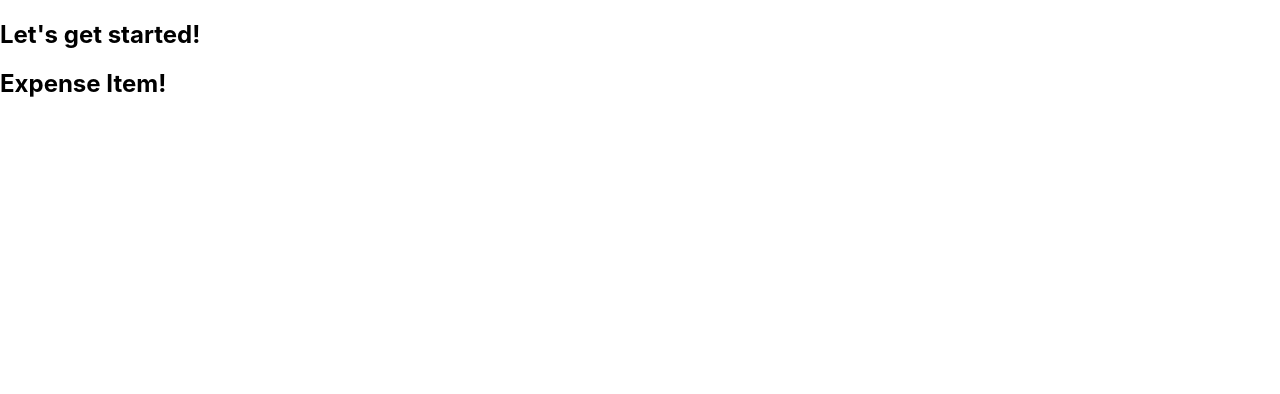
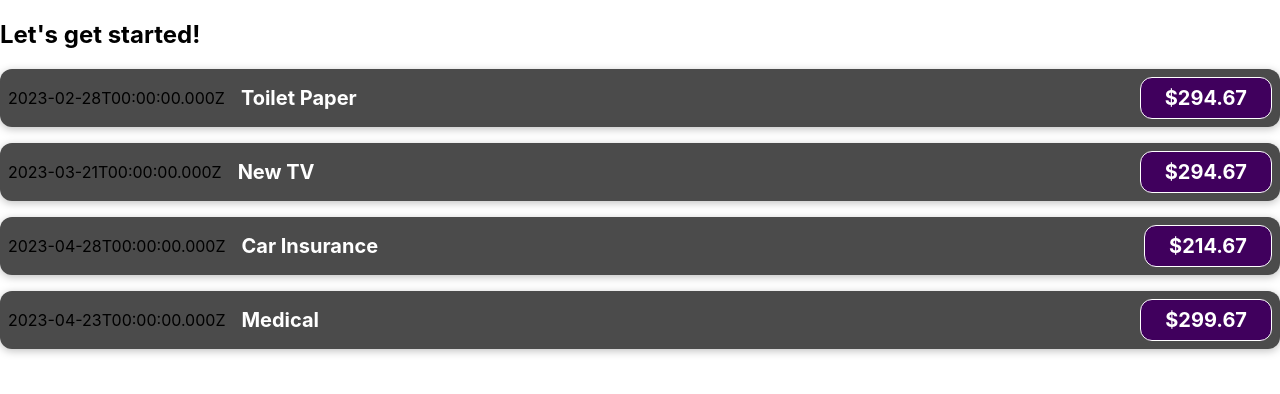
Before and after one commit to towficaziz/react-com-guide, a React (Create React App) app: page / in a window 1280 px wide. Shown: the top 394 px of the page. Built offline with nearby package versions, Linux system fonts and the light colour scheme.

Commit message:
Use of first props concept

```diff
--- a/src/App.js
+++ b/src/App.js
@@ -1,14 +1,59 @@
-import ExpenseItem from './components/ExpenseItem';
-import './App.css';
+import ExpenseItem from "./components/ExpenseItem";
+import "./App.css";
 
 function App() {
+  const expenses = [
+    {
+      id: "e1",
+      title: "Toilet Paper",
+      amount: 294.67,
+      date: new Date(2023, 1, 28),
+    },
+    {
+      id: "e2",
+      title: "New TV",
+      amount: 294.67,
+      date: new Date(2023, 2, 21),
+    },
+    {
+      id: "e3",
+      title: "Car Insurance",
+      amount: 214.67,
+      date: new Date(2023, 3, 28),
+    },
+    {
+      id: "e4",
+      title: "Medical",
+      amount: 299.67,
+      date: new Date(2023, 3, 23),
+    },
+  ];
   // const para = document.createElement('p');
   // para.textContent = 'This is also visible';
   // document.getElementById('root').append(para);
   return (
     <div>
       <h2>Let's get started!</h2>
-      <ExpenseItem></ExpenseItem>
+      <ExpenseItem
+        title={expenses[0].title}
+        amount={expenses[0].amount}
+        date={expenses[0].date}
+      ></ExpenseItem>
+      <ExpenseItem
+        title={expenses[1].title}
+        amount={expenses[1].amount}
+        date={expenses[1].date}
+      ></ExpenseItem>
+      <ExpenseItem
+        title={expenses[2].title}
+        amount={expenses[2].amount}
+        date={expenses[2].date}
+      ></ExpenseItem>
+      <ExpenseItem
+        title={expenses[3].title}
+        amount={expenses[3].amount}
+        date={expenses[3].date}
+      ></ExpenseItem>
     </div>
   );
 }
--- /dev/null
+++ b/src/components/ExpenseItem.css
@@ -0,0 +1,56 @@
+.expense-item {
+    display: flex;
+    justify-content: space-between;
+    align-items: center;
+    box-shadow: 0 2px 8px rgba(0, 0, 0, 0.25);
+    padding: 0.5rem;
+    margin: 1rem 0;
+    border-radius: 12px;
+    background-color: #4b4b4b;
+  }
+
+  .expense-item__description {
+    display: flex;
+    flex-direction: column;
+    gap: 1rem;
+    align-items: flex-end;
+    flex-flow: column-reverse;
+    justify-content: flex-start;
+    flex: 1;
+  }
+
+  .expense-item h2 {
+    color: #3a3a3a;
+    font-size: 1rem;
+    flex: 1;
+    margin: 0 1rem;
+    color: white;
+  }
+
+  .expense-item__price {
+    font-size: 1rem;
+    font-weight: bold;
+    color: white;
+    background-color: #40005d;
+    border: 1px solid white;
+    padding: 0.5rem;
+    border-radius: 12px;
+  }
+
+  @media (min-width: 580px) {
+    .expense-item__description {
+      flex-direction: row;
+      align-items: center;
+      justify-content: flex-start;
+      flex: 1;
+    }
+
+    .expense-item__description h2 {
+      font-size: 1.25rem;
+    }
+
+    .expense-item__price {
+      font-size: 1.25rem;
+      padding: 0.5rem 1.5rem;
+    }
+  }
--- a/src/components/ExpenseItem.js
+++ b/src/components/ExpenseItem.js
@@ -1,5 +1,16 @@
-function ExpenseItem(){
-    return <h2>Expense Item!</h2>
+import './ExpenseItem.css';
+
+function ExpenseItem(props) {
+
+  return (
+    <div className="expense-item">
+      <div>{props.date.toISOString()}</div>
+      <div className='expense-item__description'>
+        <h2>{props.title}</h2>
+        <div className="expense-item__price">${props.amount}</div>
+      </div>
+    </div>
+  );
 }
 
 export default ExpenseItem;
```
